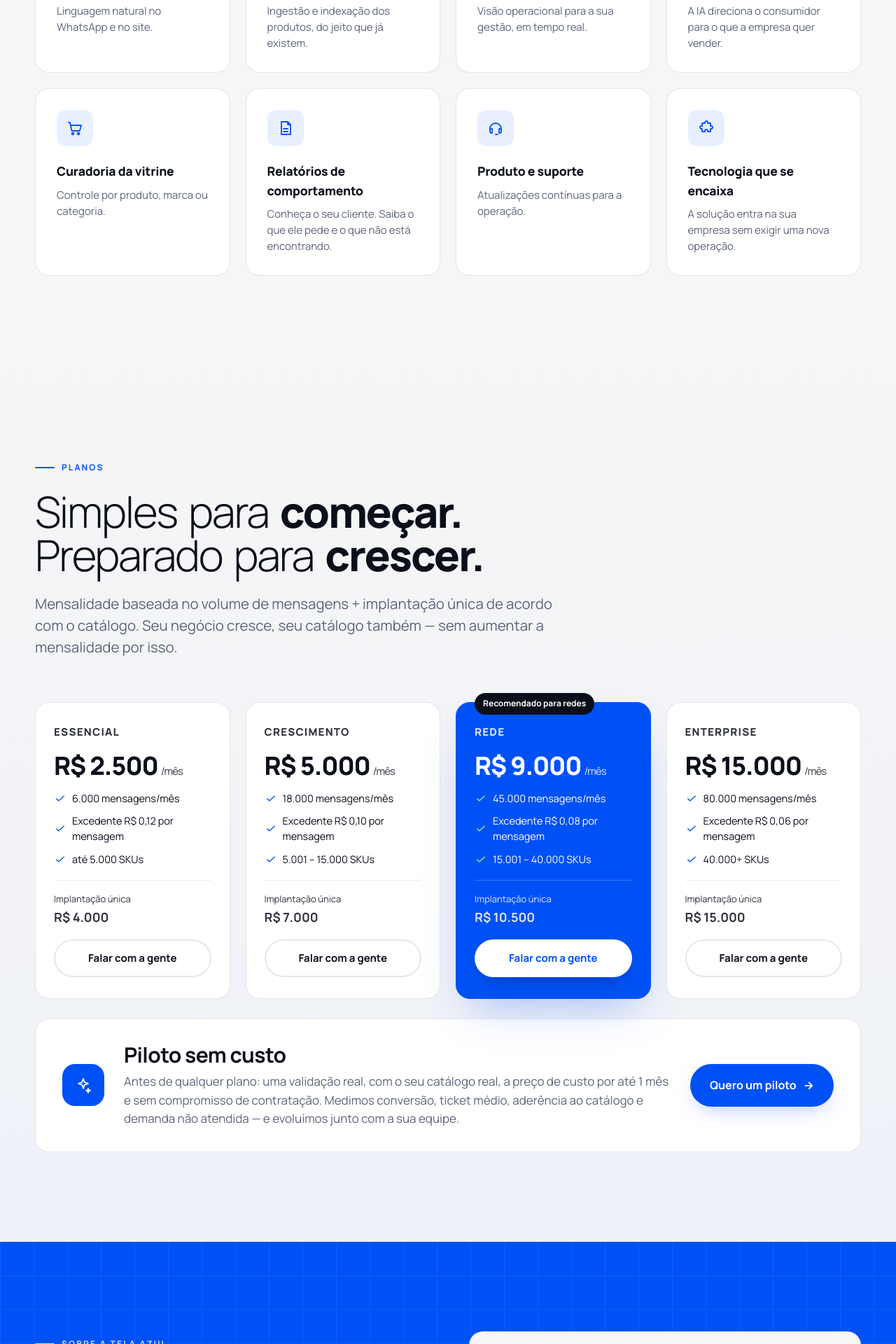
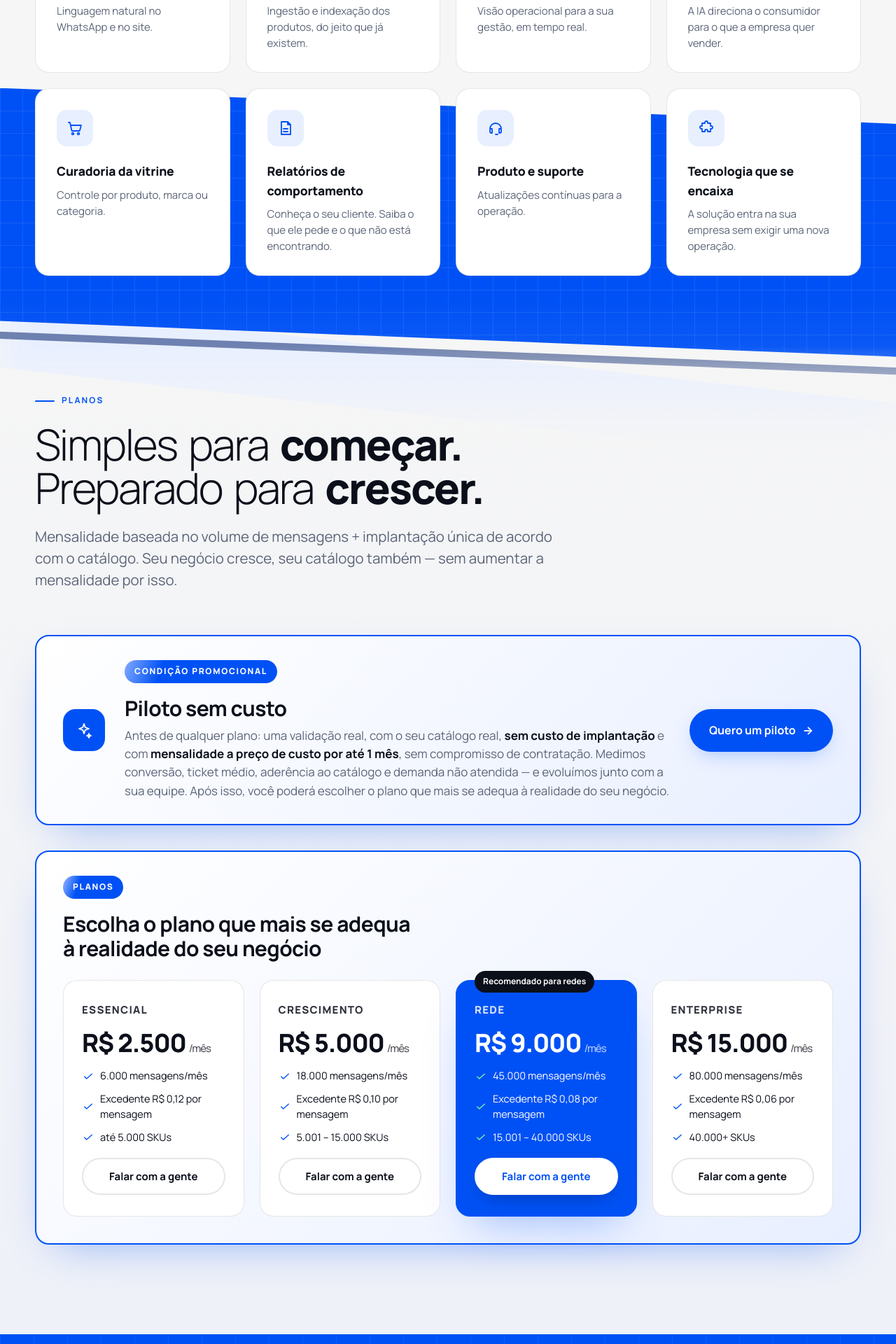
Before and after one commit to Tela-Azul-Tech/tela-azul-tech.github.io, a React (Vite) app: page / in a window 1280 px wide. Shown: the part 8140-10060 px from the top of the page at 70% size. Built offline with nearby package versions, Linux system fonts and the light colour scheme.

Commit message:
alterações

```diff
--- a/src/App.tsx
+++ b/src/App.tsx
@@ -2,6 +2,7 @@ import { ChatCommerce } from './components/ChatCommerce'
 import { Channels } from './components/Channels'
 import { CTA } from './components/CTA'
 import { Dashboard } from './components/Dashboard'
+import { Divider } from './components/Divider'
 import { Features } from './components/Features'
 import { Footer } from './components/Footer'
 import { Hero } from './components/Hero'
@@ -25,6 +26,7 @@ export default function App() {
         <Channels />
         <Dashboard />
         <Features />
+        <Divider />
         <Plans />
         <Manifesto />
         <CTA />
--- a/src/components/CTA.tsx
+++ b/src/components/CTA.tsx
@@ -19,7 +19,7 @@ export function CTA() {
           />
           <span className="eyebrow">Próximo passo</span>
           <h2 className="display h2">
-            A próxima conversa <strong>pode virar um carrinho.</strong>
+            A próxima conversa <strong>pode virar uma venda.</strong>
           </h2>
           <p className="lead">
             Experimente agora pelo WhatsApp. Converse com o assistente, faça um pedido do seu jeito
--- /dev/null
+++ b/src/components/Divider.tsx
@@ -0,0 +1,15 @@
+import { Reveal } from './Reveal'
+
+// Divisória geométrica entre seções: uma faixa azul com a grade da marca e um
+// traço escuro inclinados para um lado, cruzados por uma faixa azul-clara
+// inclinada para o outro. Só CSS (clip-path em %), então a inclinação se
+// ajusta sozinha do celular ao desktop.
+export function Divider() {
+  return (
+    <Reveal className="divider" y={16}>
+      <span className="divider-cross" aria-hidden="true" />
+      <span className="divider-band" aria-hidden="true" />
+      <span className="divider-line" aria-hidden="true" />
+    </Reveal>
+  )
+}
--- a/src/components/Plans.tsx
+++ b/src/components/Plans.tsx
@@ -1,4 +1,5 @@
 import { WHATSAPP_CONTACT_LINK, WHATSAPP_PILOT_LINK, plans } from '../data/content'
+import { flags } from '../data/flags'
 import { Icon } from './Icons'
 import { Reveal, RevealWords } from './Reveal'
 
@@ -22,6 +23,32 @@ export function Plans() {
           </Reveal>
         </div>
 
+        <Reveal delay={0.2} className="pilot">
+          <div className="pilot-icon">
+            <Icon name="spark" />
+          </div>
+          <div>
+            <span className="pilot-tag">Condição promocional</span>
+            <h3 className="h3">Piloto sem custo</h3>
+            <p>
+              Antes de qualquer plano: uma validação real, com o seu catálogo real,{' '}
+              <strong>sem custo de implantação</strong> e com{' '}
+              <strong>mensalidade a preço de custo por até 1 mês</strong>, sem compromisso de
+              contratação. Medimos conversão, ticket médio, aderência ao catálogo e demanda não
+              atendida — e evoluímos junto com a sua equipe. Após isso, você poderá escolher o plano
+              que mais se adequa à realidade do seu negócio.
+            </p>
+          </div>
+          <a href={WHATSAPP_PILOT_LINK} target="_blank" rel="noreferrer" className="btn btn-primary">
+            Quero um piloto
+            <span className="arrow">→</span>
+          </a>
+        </Reveal>
+
+        {/* Mesma caixa do piloto, para as duas ofertas lerem como um conjunto. */}
+        <Reveal className="plans-box">
+          <span className="pilot-tag plans-tag">Planos</span>
+          <h3 className="h3 plans-title">Escolha o plano que mais se adequa à realidade do seu negócio</h3>
           <div className="grid-4 plans">
             {plans.map((p, i) => (
               <Reveal key={p.name} delay={i * 0.1} className={`plan ${p.highlight ? 'plan-hl' : ''}`}>
@@ -45,33 +72,18 @@ export function Plans() {
                     {p.skus}
                   </li>
                 </ul>
+                {flags.showSetupFee && (
                   <div className="plan-setup">
                     <span>Implantação única</span>
                     <strong>{p.setup}</strong>
                   </div>
+                )}
                 <a href={WHATSAPP_CONTACT_LINK} target="_blank" rel="noreferrer" className={`btn ${p.highlight ? 'btn-white' : 'btn-ghost'}`}>
                   Falar com a gente
                 </a>
               </Reveal>
             ))}
           </div>
-
-        <Reveal delay={0.2} className="pilot">
-          <div className="pilot-icon">
-            <Icon name="spark" />
-          </div>
-          <div>
-            <h3 className="h3">Piloto sem custo</h3>
-            <p>
-              Antes de qualquer plano: uma validação real, com o seu catálogo real, a preço de custo
-              por até 1 mês e sem compromisso de contratação. Medimos conversão, ticket médio,
-              aderência ao catálogo e demanda não atendida — e evoluímos junto com a sua equipe.
-            </p>
-          </div>
-          <a href={WHATSAPP_PILOT_LINK} target="_blank" rel="noreferrer" className="btn btn-primary">
-            Quero um piloto
-            <span className="arrow">→</span>
-          </a>
         </Reveal>
       </div>
     </section>
--- /dev/null
+++ b/src/data/flags.ts
@@ -0,0 +1,14 @@
+// ───────────────────────────────────────────────────────────────────────────
+// Feature flags da landing. Liga e desliga partes da página sem mexer em
+// componente: mude o valor aqui, rode `npm run deploy` e pronto.
+// ───────────────────────────────────────────────────────────────────────────
+
+export const flags = {
+  /**
+   * Mostra o bloco "Implantação única · R$ X" dentro de cada card de plano.
+   * Desligado em 20/09/2026: com o piloto "sem custo de implantação" em
+   * destaque, o valor nos cards concorria com a oferta. Os valores continuam
+   * em `plans[].setup` (content.ts); é só ligar de novo para voltarem.
+   */
+  showSetupFee: false,
+} as const
--- a/src/styles/global.css
+++ b/src/styles/global.css
@@ -78,6 +78,14 @@ svg {
 .container {
   width: min(var(--container), calc(100% - 48px));
   margin-inline: auto;
+}
+
+/* Stacking context próprio: deixa elementos com z-index negativo (a
+   divisória entre Recursos e Planos) ficarem atrás do conteúdo, mas na
+   frente do fundo da página. */
+main {
+  position: relative;
+  isolation: isolate;
 }
 
 .section {
--- a/src/styles/sections.css
+++ b/src/styles/sections.css
@@ -520,9 +520,61 @@
   font-size: 15px;
 }
 
+/* ── Divisória geométrica (entre Recursos e Planos) ──────────────────────── */
+/* Muito mais alta que o vão entre as seções (sobe até o meio de Recursos),
+   com margens negativas, e ATRÁS do conteúdo (z-index -1 dentro do stacking
+   context do <main>): funciona como fundo — a última fileira de cards de
+   Recursos "flutua" sobre a faixa azul, e o título de Planos fica por cima
+   da faixa clara. Por isso o fundo da seção Planos começa transparente,
+   senão cobriria a parte de baixo. */
+.divider {
+  position: relative;
+  z-index: -1;
+  height: clamp(360px, 40vw, 780px);
+  margin-top: clamp(-600px, -31vw, -200px);
+  margin-bottom: clamp(-320px, -16.5vw, -90px);
+  overflow: hidden;
+  pointer-events: none;
+  /* Esmaece só a base: em cima o azul começa com borda limpa (o dono
+     preferiu sem o degradê branco). */
+  -webkit-mask-image: linear-gradient(to bottom, #000 72%, transparent);
+  mask-image: linear-gradient(to bottom, #000 72%, transparent);
+}
+
+.divider-cross,
+.divider-band,
+.divider-line {
+  position: absolute;
+  inset: 0;
+  display: block;
+}
+
+/* Faixa clara desfocada: vira um "rastro" suave por trás do título. */
+.divider-cross {
+  background: var(--blue-soft);
+  clip-path: polygon(0 60%, 100% 88%, 100% 106%, 0 78%);
+  filter: blur(22px);
+}
+
+.divider-band {
+  background-color: var(--blue);
+  background-image:
+    linear-gradient(rgba(255, 255, 255, 0.08) 1px, transparent 1px),
+    linear-gradient(90deg, rgba(255, 255, 255, 0.08) 1px, transparent 1px);
+  background-size: 32px 32px;
+  clip-path: polygon(0 0, 100% 10%, 100% 75%, 0 65%);
+}
+
+.divider-line {
+  background: var(--blue-ink);
+  opacity: 0.55;
+  clip-path: polygon(0 68%, 100% 78%, 100% 80%, 0 70%);
+}
+
 /* ── Planos ──────────────────────────────────────────────────────────────── */
 .plans-section {
-  background: linear-gradient(180deg, var(--paper), #eef1f8);
+  /* começa transparente para a divisória (atrás) aparecer no topo */
+  background: linear-gradient(180deg, transparent, #eef1f8);
 }
 
 .plan {
@@ -549,6 +601,27 @@
   color: #fff;
   border-color: var(--blue);
   box-shadow: 0 30px 60px -25px var(--blue-glow);
+}
+
+/* Caixa dos planos: mesma moldura do piloto (borda, degradê, sombra). */
+.plans-box {
+  position: relative;
+  background: linear-gradient(135deg, #fff 0%, var(--blue-soft) 100%);
+  border: 2px solid var(--blue);
+  border-radius: var(--radius);
+  padding: 34px 38px 38px;
+  box-shadow: 0 24px 60px -30px rgba(0, 81, 245, 0.45);
+}
+
+.plans-tag {
+  margin-bottom: 14px;
+  padding: 9px 20px;
+  font-size: 15px;
+}
+
+.plans-title {
+  max-width: 26ch;
+  margin-bottom: 28px;
 }
 
 .plan-badge {
@@ -635,15 +708,59 @@
 }
 
 .pilot {
-  margin-top: 28px;
-  background: #fff;
-  border: 1px solid var(--line);
+  position: relative;
+  margin-bottom: 36px;
+  background: linear-gradient(135deg, #fff 0%, var(--blue-soft) 100%);
+  border: 2px solid var(--blue);
   border-radius: var(--radius);
   padding: 34px 38px;
   display: grid;
   grid-template-columns: auto 1fr auto;
   gap: 28px;
   align-items: center;
+  box-shadow: 0 24px 60px -30px rgba(0, 81, 245, 0.45);
+}
+
+/* Etiqueta "Condição promocional": pílula azul com um brilho que atravessa
+   o texto de tempos em tempos (gradiente animado por background-position). */
+.pilot-tag {
+  display: inline-block;
+  margin-bottom: 12px;
+  padding: 7px 14px;
+  border-radius: 999px;
+  background: var(--blue);
+  color: #fff;
+  font-size: 12px;
+  font-weight: 800;
+  letter-spacing: 0.14em;
+  text-transform: uppercase;
+  overflow: hidden;
+  background-image: linear-gradient(
+    110deg,
+    var(--blue) 0%,
+    var(--blue) 40%,
+    #7fa8ff 50%,
+    var(--blue) 60%,
+    var(--blue) 100%
+  );
+  background-size: 250% 100%;
+  animation: pilot-shine 3.2s ease-in-out infinite;
+}
+
+@keyframes pilot-shine {
+  0% {
+    background-position: 100% 0;
+  }
+
+  60%,
+  100% {
+    background-position: 0 0;
+  }
+}
+
+.pilot p strong {
+  color: var(--ink);
+  font-weight: 700;
 }
 
 .pilot-icon {
@@ -893,6 +1010,11 @@
     grid-template-columns: 1fr;
   }
 
+  .pilot,
+  .plans-box {
+    padding: 24px 22px;
+  }
+
 }
 
 @media (max-width: 560px) {
```
Also changed, not shown: 2 other files (tests, documents, lock files or other folders). Lines whose indentation alone changed are shown as unchanged.
